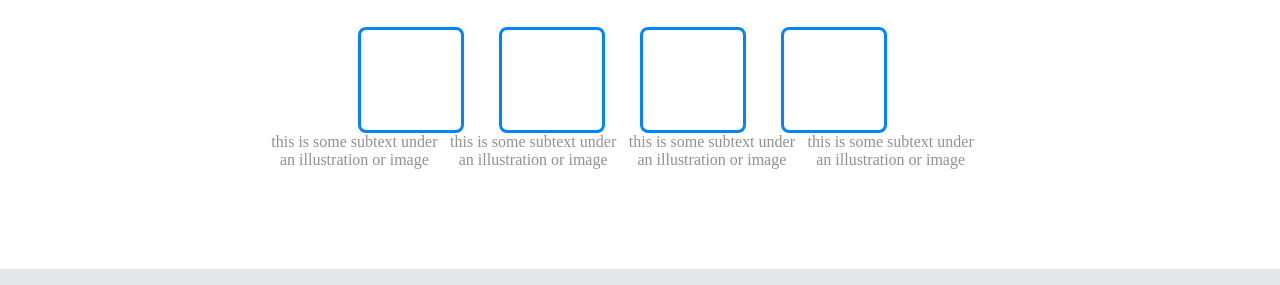
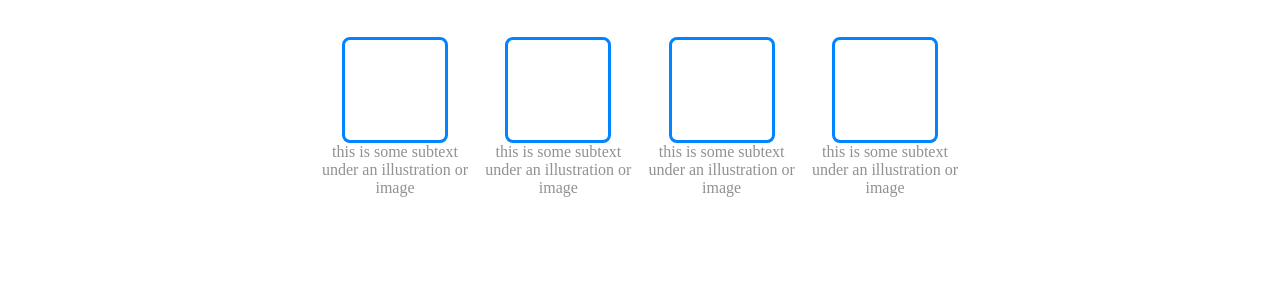
Before and after one commit to chirag0916/LandingPage, a plain HTML site: page index.html in a window 1280 px wide. Shown: the part 515-800 px from the top of the page. Drawn offline with Linux system fonts and the light colour scheme.

Commit message:
final landingPage

```diff
--- a/index.html
+++ b/index.html
@@ -39,18 +39,25 @@
           <div class="body-text">
             Some random information
           </div>
-          <div class="body-boxes">
-            <div class="body-boxes-box"></div>
-            <div class="body-boxes-box"></div>
-            <div class="body-boxes-box"></div>
-            <div class="body-boxes-box"></div>
+          <div class="body-container">
+            <div class="body-boxes_text">
+              <div class="body-boxes-box"></div>
+              <div class="body-boxes-text"> this is some subtext under an illustration or image</div>
+            </div>
+            <div class="body-boxes_text">
+              <div class="body-boxes-box"></div>
+              <div class="body-boxes-text"> this is some subtext under an illustration or image</div>
+            </div>
+            <div class="body-boxes_text">
+              <div class="body-boxes-box"></div>
+              <div class="body-boxes-text"> this is some subtext under an illustration or image</div>
+            </div>
+            <div class="body-boxes_text">
+              <div class="body-boxes-box"></div>
+              <div class="body-boxes-text"> this is some subtext under an illustration or image</div>
+            </div>
           </div>
-          <div class="body-boxes-text">
-            <div> this is some subtext under an illustration or image</div>
-            <div> this is some subtext under an illustration or image</div>
-            <div> this is some subtext under an illustration or image</div>
-            <div> this is some subtext under an illustration or image</div>
-          </div>
+
         </main>
 
         <main class="quote-body">
--- a/style.css
+++ b/style.css
@@ -13,6 +13,7 @@ body{
 .header{
   background-color: #1F2937;
   color: white;
+  width: 100%;
 }
 
 .top-header{
@@ -21,7 +22,7 @@ body{
   justify-content: space-between;
   align-items: center;
   height: 100px;
-  width: 1000px;
+
 }
 
 .header-logo {
@@ -97,6 +98,7 @@ body{
   justify-content: center;
   align-items: center;
   margin-bottom: 100px;
+  width: 100%;
 }
 
 
@@ -111,42 +113,45 @@ body{
   margin-top: 20px;
 }
 
-.body-boxes{
+.body-container{
+
   display: flex;
-  justify-content: center;
+  justify-content: space-between;
   align-items: center;
-  width:100%;
-  margin-top: 30px;
+  margin-top: 40px;
+  /*width: 70%;*/
+  width: max(500px,50%);
 
 
 }
 
+
+
 .body-boxes-box{
-
-  display: flex;
-  flex-direction: column;
-  justify-content: flex-end;
-  align-items: center;
   width:100px;
   height:100px;
   border:3px solid rgb(0, 132, 255);
   border-radius: 8px;
-  margin-right: 35px;
+
+
 
 
 
 }
 
-.body-boxes-text{
-  width: 715px;
-  color: rgb(145, 145, 145);
+.body-boxes_text{
   display: flex;
-  justify-content: flex-start;
+  flex-direction: column;
+  justify-content: center;
   align-items: center;
-  text-align: center;
-  margin-right: 35px;
+  width: 150px;
 
 
+}
+
+.body-boxes-text{
+  color: rgb(145, 145, 145);
+  text-align:center;
 }
 
 
```
